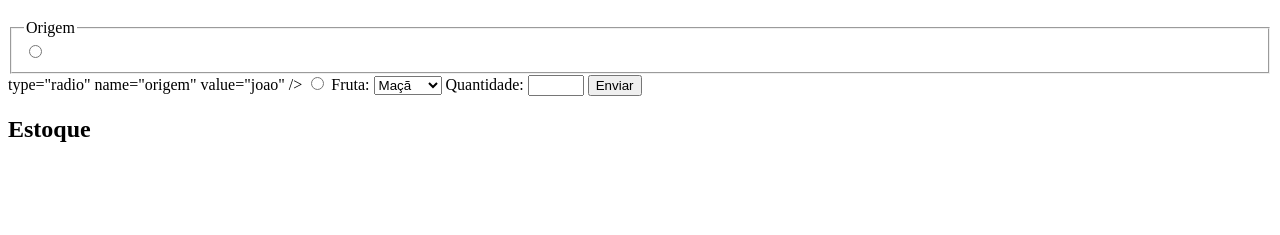
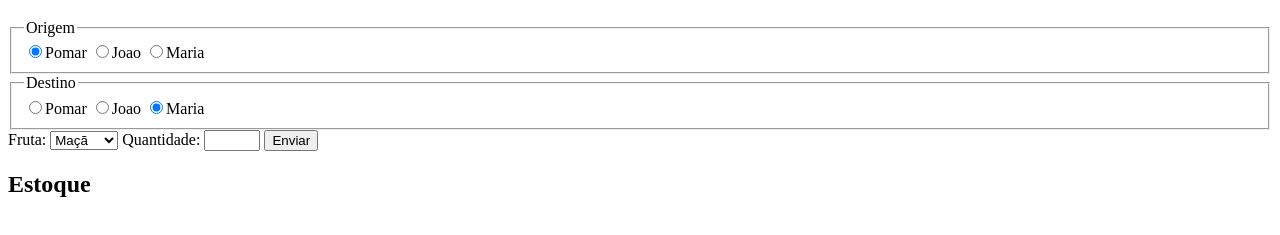
Before and after one commit to ufjf-dcc202/ufjf-dcc202-2023-3-a-atv12-Gusta-1705, a website: page index.html in a window 1280 px wide. Shown: the part 61-296 px from the top of the page. Drawn offline with Linux system fonts and the light colour scheme.

Commit message:
Adiciona fieldset origem e destino

```diff
--- a/index.html
+++ b/index.html
@@ -13,12 +13,16 @@
             <form name="entrada">
                 <fieldset>
                     <legend>Origem</legend>
-                    <label><input type="radio" name="origem" value="pomar" checked</label>
+                    <label><input type="radio" name="origem" value="pomar" checked/>Pomar</label>
+                    <label><input type="radio" name="origem" value="joao"/>Joao</label>
+                    <label><input type="radio" name="origem" value="maria"/>Maria</label>
                 </fieldset>
-                <label></label> type="radio" name="origem"
-                value="joao" />
-                <input type="radio" name="origem"
-                value="maria" />
+                <fieldset>
+                    <legend>Destino</legend>
+                    <label><input type="radio" name="destino" value="pomar"/>Pomar</label>
+                    <label><input type="radio" name="destino" value="joao"/>Joao</label>
+                    <label><input type="radio" name="destino" value="maria" checked/>Maria</label>
+                </fieldset>
 
                 <label for="ifruta">Fruta:</label>
                 <select id="ifruta" name="fruta">
@@ -29,14 +33,7 @@
                 </select>
                 <label for="iqtd">Quantidade:</label>
 
-                <input
-                    id="iqtd"
-                    type="number"
-                    name="quantidade"
-                    min="0"
-                    max="12"
-                    step="1"
-                />
+                <input id="iqtd" type="number" name="quantidade" min="0" max="12" step="1"/>
                 <button type="submit">Enviar</button>
             </form>
         </section>
```
